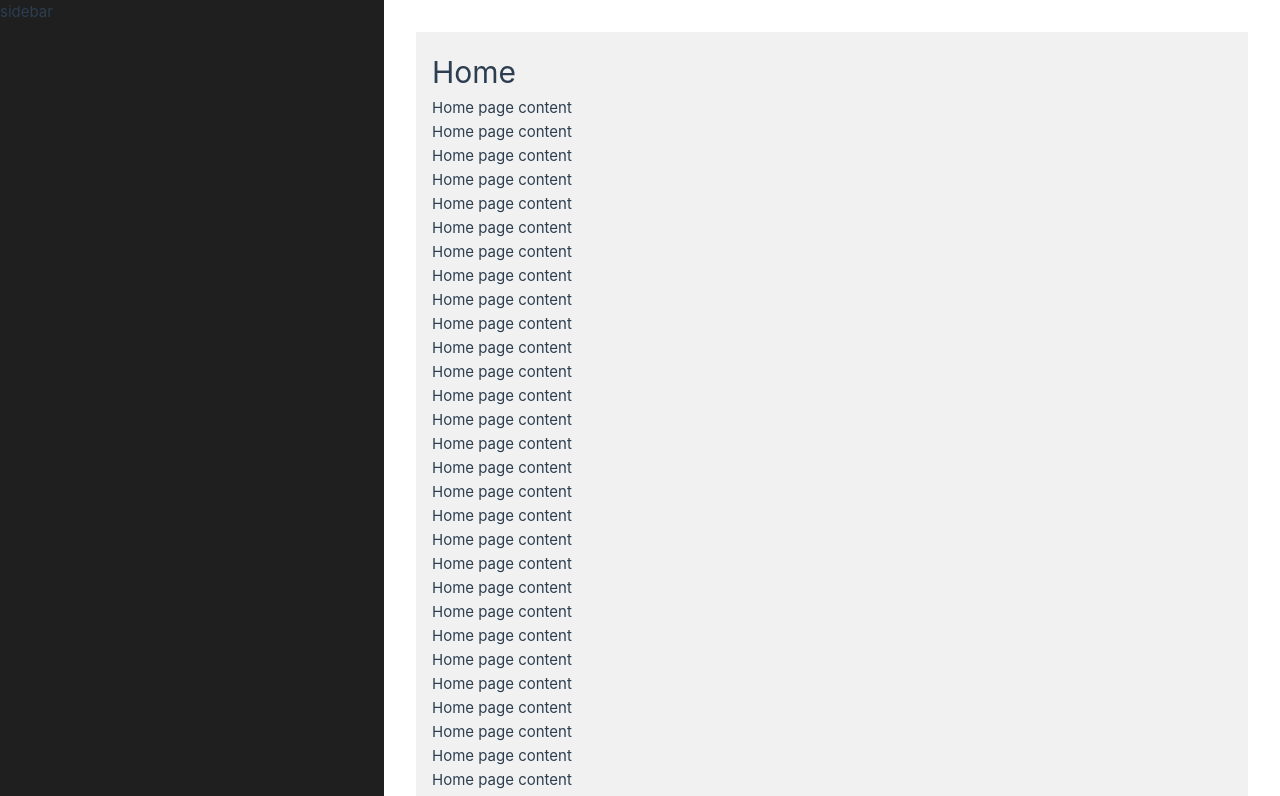
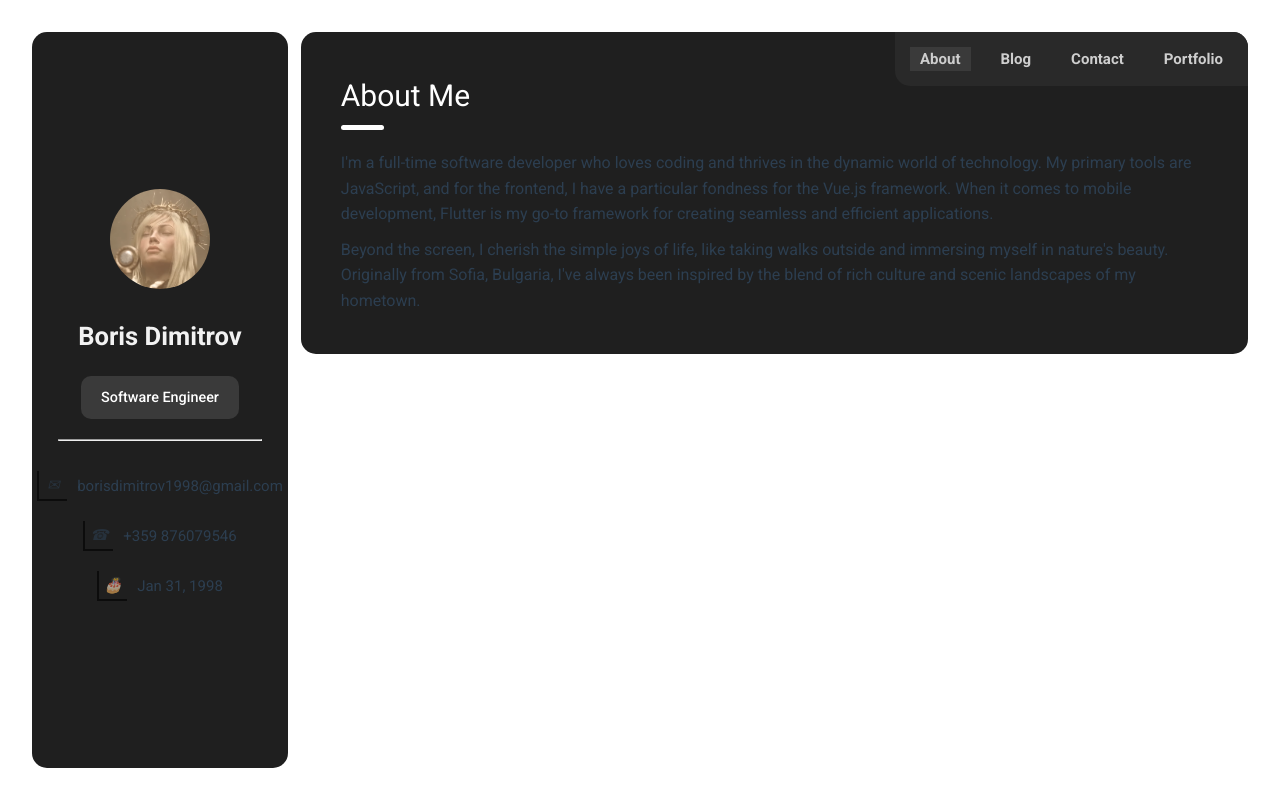
Before and after one commit to BorisDmv/portfolio-2024, a Vue app: page / in a window 1280 px wide. Shown: the top 796 px of the page. Built offline with nearby package versions, Linux system fonts and the light colour scheme.

Commit message:
side menu almost done and home view/about me page done

```diff
--- a/src/App.vue
+++ b/src/App.vue
@@ -18,11 +18,16 @@ import SideScreen from './components/SideScreen.vue'
   height: 100vh; /* Ensure the app takes up full viewport height */
 }
 
+.side-content{
+  padding: 2rem;
+}
+
 .main-content {
   flex: 1; /* Takes up the remaining space */
-  margin-left: 30%; /* Offset by the width of SideScreen */
+  margin-left: 21%; /* Offset by the width of SideScreen */
   padding: 2rem;
 }
+
 
 /* Adjustments for smaller screens */
 @media (max-width: 1024px) {
--- a/src/assets/base.css
+++ b/src/assets/base.css
@@ -1,4 +1,5 @@
-/* color palette from <https://github.com/vuejs/theme> */
+@import url('https://fonts.googleapis.com/css2?family=Roboto:ital,wght@0,100;0,300;0,400;0,500;0,700;0,900;1,100;1,300;1,400;1,500;1,700;1,900&display=swap');
+
 :root {
   --vt-c-white: #ffffff;
   --vt-c-white-soft: #f8f8f8;
@@ -67,6 +68,8 @@ body {
     background-color 0.5s;
   line-height: 1.6;
   font-family:
+    'Roboto',
+    sans-serif,
     Inter,
     -apple-system,
     BlinkMacSystemFont,
@@ -77,8 +80,7 @@ body {
     Cantarell,
     'Fira Sans',
     'Droid Sans',
-    'Helvetica Neue',
-    sans-serif;
+    'Helvetica Neue';
   font-size: 15px;
   text-rendering: optimizeLegibility;
   -webkit-font-smoothing: antialiased;
--- a/src/components/SideScreen.vue
+++ b/src/components/SideScreen.vue
@@ -1,6 +1,35 @@
 <template>
   <div class="container">
-    sidebar
+    <div class="row">
+      <img class="user-profile" src="../assets/40300461.png" />
+      <div class="name-content">
+        <h2>Boris Dimitrov</h2>
+      </div>
+      <div class="box">
+        <p class="text-role">Software Engineer</p>
+      </div>
+      <hr>
+      <div class="contact-info">
+        <div class="contact-item">
+          <div class="icon-box">
+            <i class="icon-email"></i>
+          </div>
+          <span>borisdimitrov1998@gmail.com</span>
+        </div>
+        <div class="contact-item">
+          <div class="icon-box">
+            <i class="icon-phone"></i>
+          </div>
+          <span>+359 876079546</span>
+        </div>
+        <div class="contact-item">
+          <div class="icon-box">
+            <i class="icon-birthday"></i>
+          </div>
+          <span>Jan 31, 1998</span>
+        </div>
+      </div>
+    </div>
   </div>
 </template>
 
@@ -11,18 +40,102 @@ export default {
 </script>
 
 <style scoped>
+h2 {
+  color: #f2f2f2;
+  font-weight: bold;
+  font-size: 1.6rem;
+}
+
+.text-role{
+  font-size: 0.9rem;
+  font-weight: 500;
+}
+
+.user-profile{
+  width: 100px;
+  height: 100px;
+  border-radius: 50%;
+  margin-bottom: 20px;
+}
+
 .container {
   background: #1f1f1f;
-  width: 30%;
-  height: 100vh; /* Full height */
+  margin: 2rem;
+  width: 20%;
   position: fixed; /* Fixed position */
   top: 0;
+  bottom: 0;
   left: 0;
+  border-radius: 15px;
+  display: flex;
+  justify-content: center;
+  flex-direction: column;
+}
+
+.row {
+  text-align: center;
+}
+
+.name-content{
+  margin-bottom: 20px;
+}
+
+.box {
+  background-color: #3a3a3a;
+  border-radius: 10px;
+  padding: 10px;
+  color: #fff;
+  width: 62%;
+  display: flex;
+  justify-content: center;
+  margin: auto;
+}
+
+hr {
+  width: 80%;
+  margin: 20px auto;
+}
+
+.contact-info {
+  display: flex;
+  flex-direction: column;
+  align-items: center;
+}
+
+.contact-item {
+  display: flex;
+  align-items: center;
+  margin: 10px 0;
+}
+
+.icon-box {
+  width: 30px;
+  height: 30px;
+  border: 2px solid #000;
+  border-top: none;
+  border-right: none;
+  opacity: 0.6;
+  display: flex;
+  justify-content: center;
+  align-items: center;
+  margin-right: 10px;
+}
+
+.icon-email:before {
+  content: "\2709"; /* Unicode character for an envelope icon */
+}
+
+.icon-phone:before {
+  content: "\260E"; /* Unicode character for a phone icon */
+}
+
+.icon-birthday:before {
+  content: "\1F382"; /* Unicode character for a birthday cake icon */
 }
 
 @media (max-width: 1024px) {
   .container {
-    width: 100%;
+    width: auto;
     height: auto;
     position: relative;
   }
--- a/src/views/HomeView.vue
+++ b/src/views/HomeView.vue
@@ -1,75 +1,104 @@
 <template>
   <main class="container">
-    <h1>Home</h1>
-    <p>Home page content</p>
-    <p>Home page content</p>
-    <p>Home page content</p>
-    <p>Home page content</p>
-    <p>Home page content</p>
-    <p>Home page content</p>
-    <p>Home page content</p>
-    <p>Home page content</p>
-    <p>Home page content</p>
-    <p>Home page content</p>
-    <p>Home page content</p>
-    <p>Home page content</p>
-    <p>Home page content</p>
-    <p>Home page content</p>
-    <p>Home page content</p>
-    <p>Home page content</p>
-    <p>Home page content</p>
-    <p>Home page content</p>
-    <p>Home page content</p>
-    <p>Home page content</p>
-    <p>Home page content</p>
-    <p>Home page content</p>
-    <p>Home page content</p>
-    <p>Home page content</p>
-    <p>Home page content</p>
-    <p>Home page content</p>
-    <p>Home page content</p>
-    <p>Home page content</p>
-    <p>Home page content</p>
-    <p>Home page content</p>
-    <p>Home page content</p>
-    <p>Home page content</p>
-    <p>Home page content</p>
-    <p>Home page content</p>
-    <p>Home page content</p>
-    <p>Home page content</p>
-    <p>Home page content</p>
-    <p>Home page content</p>
-    <p>Home page content</p>
-    <p>Home page content</p>
-    <p>Home page content</p>
-    <p>Home page content</p>
-    <p>Home page content</p>
-    <p>Home page content</p>
-    <p>Home page content</p>
-    <p>Home page content</p>
-    <p>Home page content</p>
-    <p>Home page content</p>
-    <p>Home page content</p>
-    <p>Home page content</p>
-    <p>Home page content</p>
-    <p>Home page content</p>
-    <p>Home page content</p>
-    <p>Home page content</p>
-    <p>Home page content</p>
-    <p>Home page content</p>
-    <p>Home page content</p>
-    <p>Home page content</p>
+    <nav class="navbar">
+      <ul>
+        <li :class="{ active: isActive('/') }"><router-link to="/">About</router-link></li>
+        <li :class="{ active: isActive('/blog') }"><router-link to="/blog">Blog</router-link></li>
+        <li :class="{ active: isActive('/contact') }"><router-link to="/contact">Contact</router-link></li>
+        <li :class="{ active: isActive('/portfolio') }"><router-link to="/portfolio">Portfolio</router-link></li>
+      </ul>
+    </nav>
+    <div class="content">
+      <h1 class="title">About Me</h1>
+      <div class="line"></div>
+      <p>
+        I'm a full-time software developer who loves coding and thrives in the dynamic world of technology. My primary tools are JavaScript, and for the frontend, I have a particular fondness for the Vue.js framework. When it comes to mobile development, Flutter is my go-to framework for creating seamless and efficient applications.
+      </p>
+      <p style="margin-top: 10px">
+        Beyond the screen, I cherish the simple joys of life, like taking walks outside and immersing myself in nature's beauty. Originally from Sofia, Bulgaria, I've always been inspired by the blend of rich culture and scenic landscapes of my hometown.
+      </p>
+    </div>
   </main>
 </template>
+
+<script setup>
+import { useRoute } from 'vue-router';
+import { computed } from 'vue';
+
+// Use the useRoute hook to access the current route
+const route = useRoute();
+
+// Define the isActive function
+const isActive = (targetRoute) => {
+  return computed(() => route.path === targetRoute).value;
+};
+</script>
 
 <style scoped>
 .container {
   width: 100%; /* Ensure the container takes the full remaining width */
-  padding: 1rem;
-  background: #f1f1f1; /* Adjust background color as needed */
+  border-radius: 15px;
+  background: #1f1f1f; /* Adjust background color as needed */
   box-sizing: border-box; /* Ensure padding is included in the width */
 }
+
+p{
+  font-size: 1rem;
+}
+
+.navbar {
+  background: #292929;
+  float: right;
+  border-radius: 0 15px 0 15px;
+  padding: 15px;
+}
+
+.navbar ul {
+  list-style-type: none;
+  margin: 0;
+  padding: 0;
+  display: flex;
+  gap: 20px;
+}
+
+.navbar ul li {
+  display: inline;
+}
+
+.navbar ul li a {
+  text-decoration: none;
+  color: #cecece;
+  font-weight: bold;
+  padding: 5px 10px;
+  border-radius: 5px;
+  transition: background-color 0.3s, color 0.3s;
+}
+
+.navbar ul li a:hover {
+  background-color: #3a3a3a;
+  color: #fff;
+}
+
+.active {
+  background-color: #3a3a3a;
+  color: #fff;
+}
+
+.content{
+  padding: 40px;
+}
+
+.title{
+  color: white;
+}
+
+.line{
+  width: 5%;
+  height: 5px;
+  border-radius: 10px;
+  background: #fefefe;
+  margin: 5px 0 20px 0;
+}
 </style>
-
 <script setup>
 </script>
```
Also changed, not shown: src/assets/40300461.png (added).
